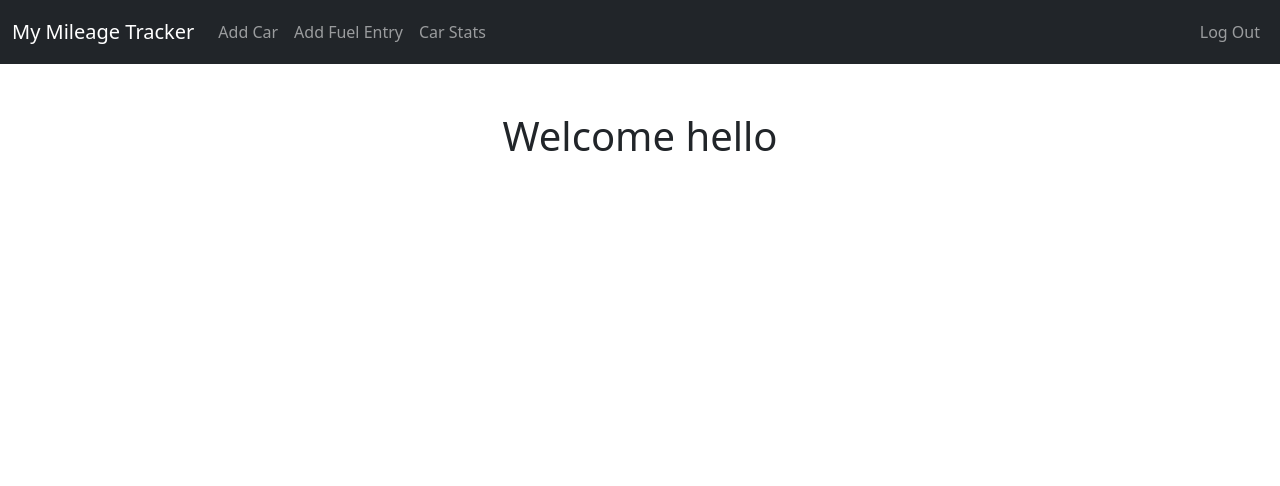
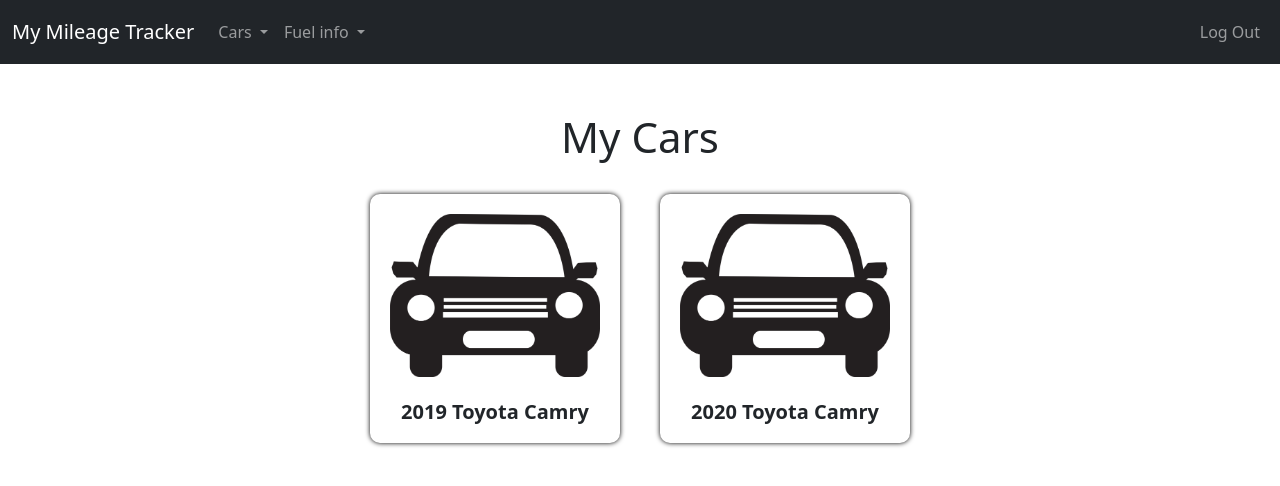
Before and after one commit to Lannyboi/my_mileage_tracker_py, a Flask app: page / in a window 1280 px wide. Shown: the top 486 px of the page. Run offline with Flask 3, Linux system fonts and the light colour scheme; a user stored in the database is signed in; some libraries are stand-ins or nearby versions.

Commit message:
Added basic rendering of cars on home page

```diff
--- a/app.py
+++ b/app.py
@@ -18,7 +18,7 @@ db = SQL("sqlite:///mileageTracker.db")
 @app.route("/")
 @login_required
 def home():
-    return render_template("index.html", username=db.execute("SELECT username FROM users WHERE id = ?", session["user_id"])[0])
+    return render_template("index.html", cars=db.execute("SELECT cars.* FROM cars JOIN users on cars.user_id = users.id WHERE users.id = ?", session["user_id"]))
 
 
 @app.route("/register", methods=["GET", "POST"])
--- a/static/index.css
+++ b/static/index.css
@@ -1,3 +1,4 @@
+/* All form layouts */
 .form {
     display: flex;
     flex-direction: column;
@@ -8,3 +9,33 @@
 .form > div > input {
     padding: 5px 10px;
 }
+
+/* Car cards layout */
+h1 {
+    font-size: 42px;
+}
+
+.cars {
+    display: flex;
+    flex-wrap: wrap;
+    justify-content: center;
+    gap: 40px;
+    align-items: center;
+}
+
+.car-card {
+    border-radius: 10px;
+    justify-content: space-between;
+    width: 250px;
+    box-shadow: 0px 0px 5px black;
+}
+
+img {
+    width: 250px;
+    padding: 20px;
+}
+
+.car-info {
+    font-size: 20px;
+    font-weight: bold;
+}
--- a/templates/index.html
+++ b/templates/index.html
@@ -5,5 +5,14 @@
 {% endblock %}
 
 {% block main %}
-    <h1>Welcome {{ username.username }}</h1>
+    <h1>My Cars</h1>
+    <br>
+    <div class="cars">
+        {% for car in cars %}
+            <div class="car-card">
+                <img src="../static/car-icon.png" alt="A car Icon">
+                <p class="car-info">{{ car.car_year }} {{ car.make }} {{ car.model }}</p>
+            </div>
+        {% endfor %}
+    </div>
 {% endblock %}
--- a/templates/layout.html
+++ b/templates/layout.html
@@ -20,9 +20,26 @@
             <div class="collapse navbar-collapse" id="navbar">
                 {% if session["user_id"] %}
                     <ul class="navbar-nav me-auto">
-                        <li class="nav-item"><a class="nav-link" href="/car">Add Car</a></li>
-                        <li class="nav-item"><a class="nav-link" href="/fuel">Add Fuel Entry</a></li>
-                        <li class="nav-item"><a class="nav-link" href="/stats">Car Stats</a></li>
+                        <li class="nav-item dropdown">
+                            <a class="nav-link dropdown-toggle" href="#" role="button" data-bs-toggle="dropdown" aria-expanded="false">
+                                Cars
+                            </a>
+                            <ul class="dropdown-menu">
+                                <li><a class="dropdown-item" href="/car-add">Add Car</a></li>
+                                <li><hr class="dropdown-divider"></li>
+                                <li><a class="dropdown-item" href="/car-remove">Remove Car</a></li>
+                            </ul>
+                        </li>
+                        <li class="nav-item dropdown">
+                            <a class="nav-link dropdown-toggle" href="#" role="button" data-bs-toggle="dropdown" aria-expanded="false">
+                                Fuel info
+                            </a>
+                            <ul class="dropdown-menu">
+                                <li><a class="dropdown-item" href="/add-car">Add Record</a></li>
+                                <li><hr class="dropdown-divider"></li>
+                                <li><a class="dropdown-item" href="/remove-car">View Statistics</a></li>
+                            </ul>
+                        </li>
                     </ul>
                     <ul class="navbar-nav ms-auto">
                         <li class="nav-item"><a class="nav-link" href="/logout">Log Out</a></li>
```
Also changed, not shown: mileageTracker.db, static/car-icon.png (added), 2 other files.
